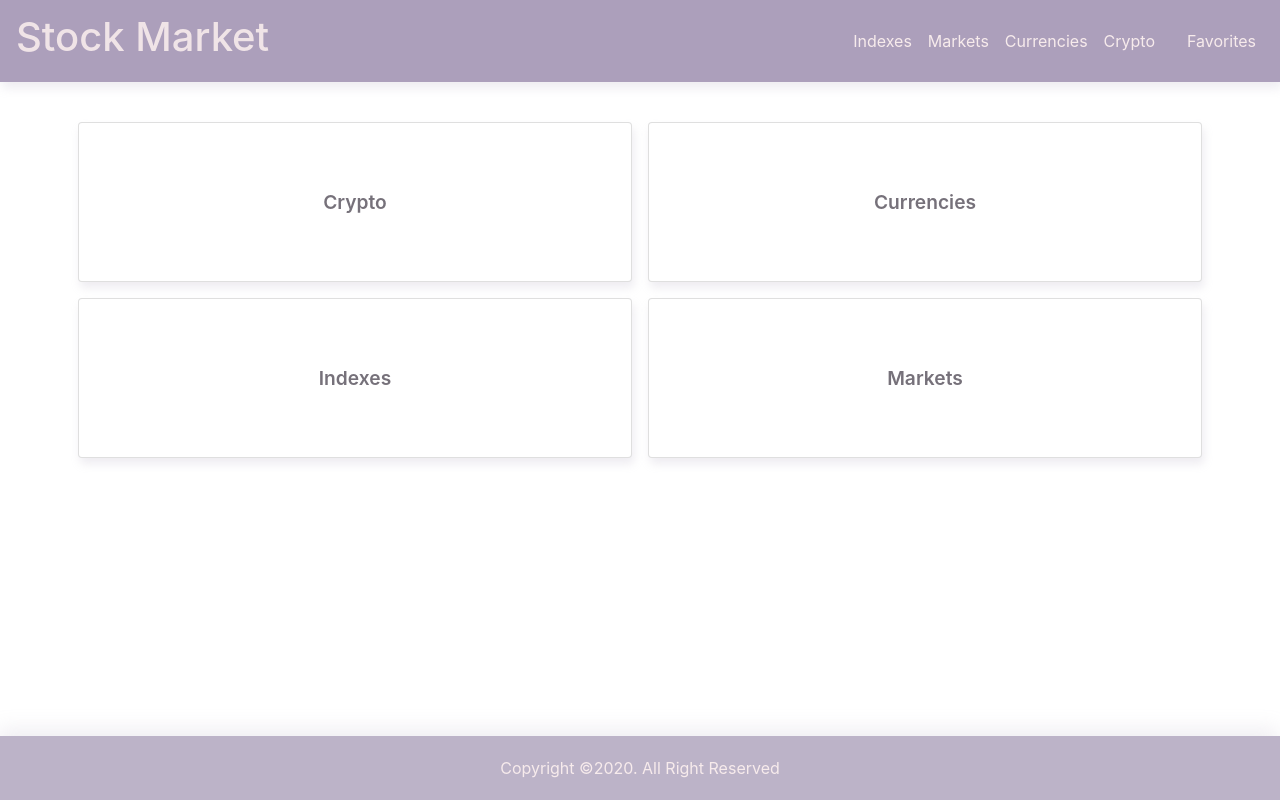
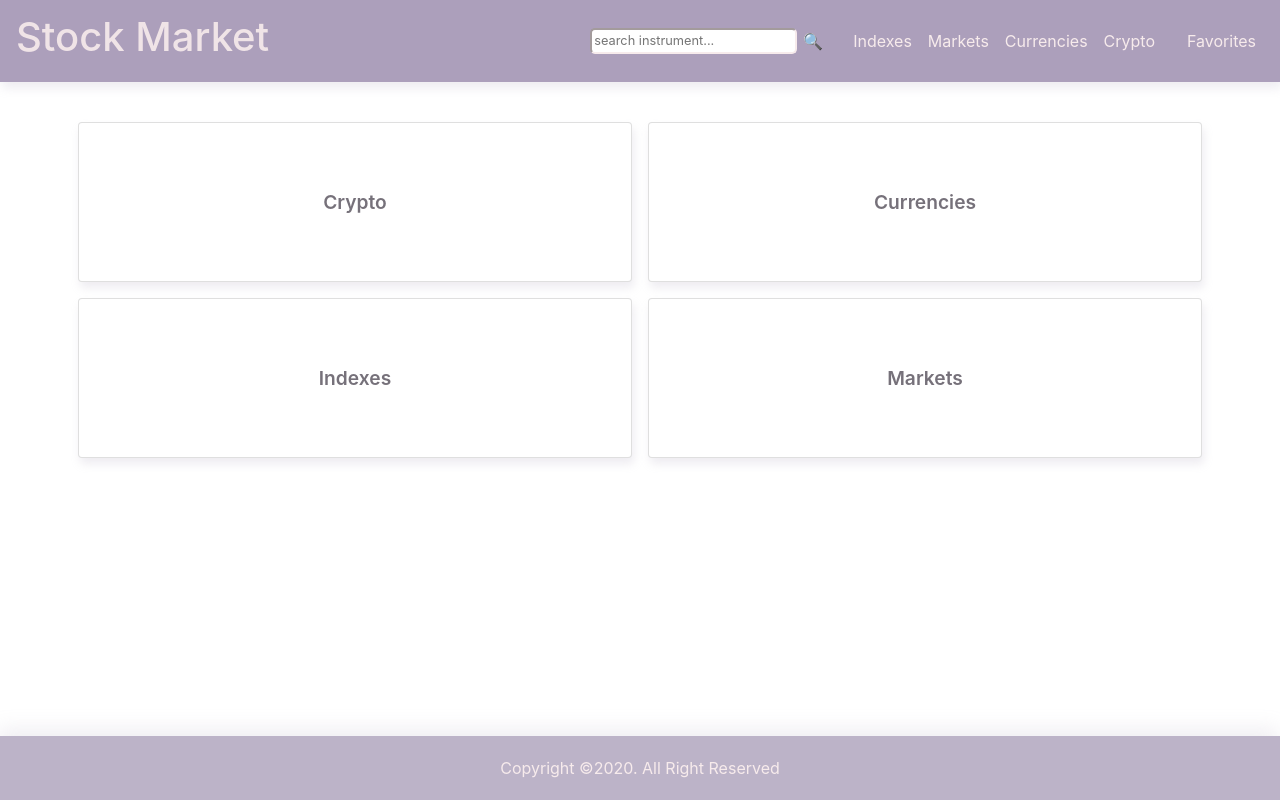
Before and after one commit to rfn900/stock-market-react, a React (Create React App) app: page / in a window 1280 px wide. Built offline with nearby package versions, Linux system fonts and the light colour scheme; no server answers.

Commit message:
Add and implement Seach.jsx search bar

```diff
--- a/src/App.js
+++ b/src/App.js
@@ -1,11 +1,13 @@
 import React from 'react'
 import {Route, Switch} from 'react-router-dom'
+
 import Header from './components/Header'
 import Footer from './components/Footer'
 import MainPage from './pages/MainPage'
 import InstrumentListPage from './pages/InstrumentListPage'
 import InstrumentDetailPage from './pages/InstrumentDetailPage'
 import FavoritesPage from './pages/FavoritesPage'
+import SearchPage from './pages/SearchPage'
 
 function App() {
   return (
@@ -15,6 +17,7 @@ function App() {
       <div className="container">
         <Switch>
 
+          <Route path="/search" component={SearchPage} />
           <Route path="/favorites" component={FavoritesPage}/>
           <Route path="/:category/:section/:id" component={InstrumentDetailPage}/>
           <Route path="/:category/:section" component={InstrumentListPage}/>
--- a/src/components/Header.jsx
+++ b/src/components/Header.jsx
@@ -2,12 +2,14 @@ import React from 'react'
 import { Link } from 'react-router-dom'
 
 import {HeaderStyled} from './HeaderStyled'
+import Search from './Search'
 
 export default function Header() {
 
     // Variable "links" is a list of section names on our site. Each of the elements of this list is transformed into a <li> element with a link to corresponding section.
 
     const links = [
+        "",
         "Indexes",
         "Markets",
         "Currencies",
@@ -27,6 +29,8 @@ export default function Header() {
             <div className="collapse navbar-collapse" id="navbarNav">
 
                 <ul className="navbar-nav ml-auto">
+                    <Search />
+
                     {links.map( (item, index) => {
                         return (
                         <li className="nav-item ">
--- /dev/null
+++ b/src/components/Search.jsx
@@ -0,0 +1,84 @@
+import React, {useRef, useState, useEffect} from 'react'
+import {Redirect} from 'react-router-dom'
+
+import {SearchStyled} from './SearchStyled'
+
+export default function Search() {
+    const [object, setObject] = useState(null)
+    const [matches, setMatches] = useState(null)
+    const [redirect, setRedirect] = useState(false)
+
+    const inputRef = useRef()
+
+    // fetch api on mount
+    useEffect( () => {
+        const url = "https://market-data-collector.firebaseio.com/market-collector.json"
+        fetch(url)
+        .then(res => res.json())
+        .then(data => setObject(data))
+    }, [])
+
+    // set redirect to true when matches are updated and true
+    useEffect( () => {
+        if (matches) {
+            setRedirect(true)
+        }
+    }, [matches])
+
+    // search for instruments matching user input
+    function search(input) {
+        setRedirect(false) //reset redirect
+        let foundMatches = {}
+
+        Object.entries(object).map(entry => {
+            const path = `/${entry[0]}`                             // ex: /indexes
+
+            Object.entries(entry[1]).map(entry => {
+                const secondPath = `${path}/${entry[0]}`            // ex: /indexes/se
+
+                Object.entries(entry[1]).map(entry => {
+                    const thirdPath = `${secondPath}/${entry[0]}`   //ex: /indexes/se/AEX-EUR
+
+                    const nameLower = entry[1].name.toLowerCase()
+                    const inputLower = input.toLowerCase()
+
+                    if (nameLower.includes(inputLower)) {
+                        foundMatches[thirdPath] = entry[1]  //save key(path), value(instr.details)
+                    }
+
+                })
+            })
+        })
+        setMatches(foundMatches) // sets matches -> fires redirect
+    }
+
+    // if enter button -> forward to handleOnClick
+    function handleOnKeyUp(e) {
+        if (e.key === "Enter") {
+          handleOnClick()
+        }
+    }
+
+    // click search button, run search function if input value is not empty
+    function handleOnClick() {
+        const input = inputRef.current
+        if (input.value.trim() !== "") {
+            search(input.value);
+        }
+        input.value = "";
+    }
+    return (
+        <>
+            {redirect && (<Redirect to={
+                                {
+                                    pathname: "/search",
+                                    matches: matches    // object containing all matches
+                                }
+                            } />)}
+            <SearchStyled>
+                <input ref={inputRef} type="text" placeholder="search instrument..." onKeyUp={handleOnKeyUp} />
+                <button onClick={handleOnClick}>🔍</button>
+            </SearchStyled>
+        </>
+    )
+}
--- /dev/null
+++ b/src/components/SearchStyled.jsx
@@ -0,0 +1,20 @@
+import styled from 'styled-components'
+
+const SearchStyled = styled.div`
+    display: flex;
+    align-items: center;
+    input {
+        font-size: 0.8em;
+        margin: 0;
+        border-radius: 5px;
+        border-color: rgb(247, 235, 236);
+    }
+    button {
+        background: none;
+        border: none;
+        &:focus {
+            outline: none;
+        }
+    }
+`
+export {SearchStyled}
```
